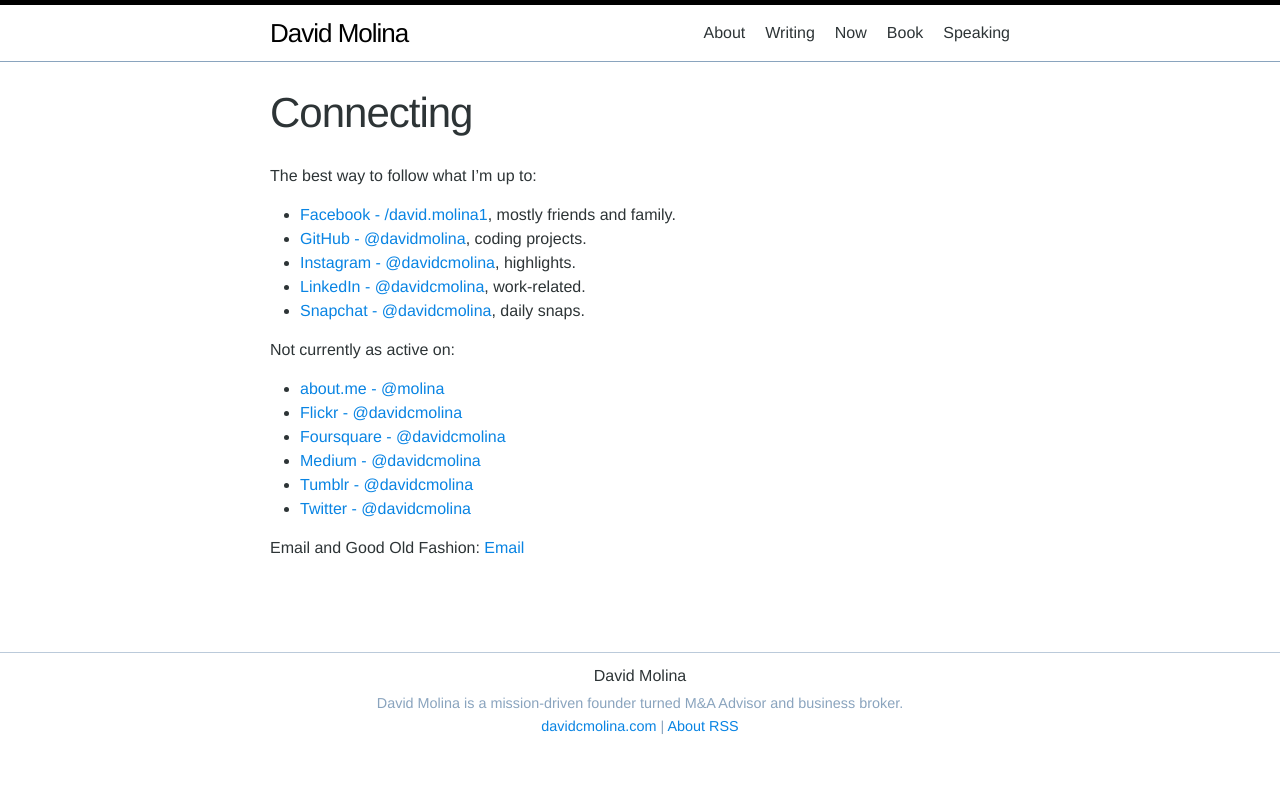
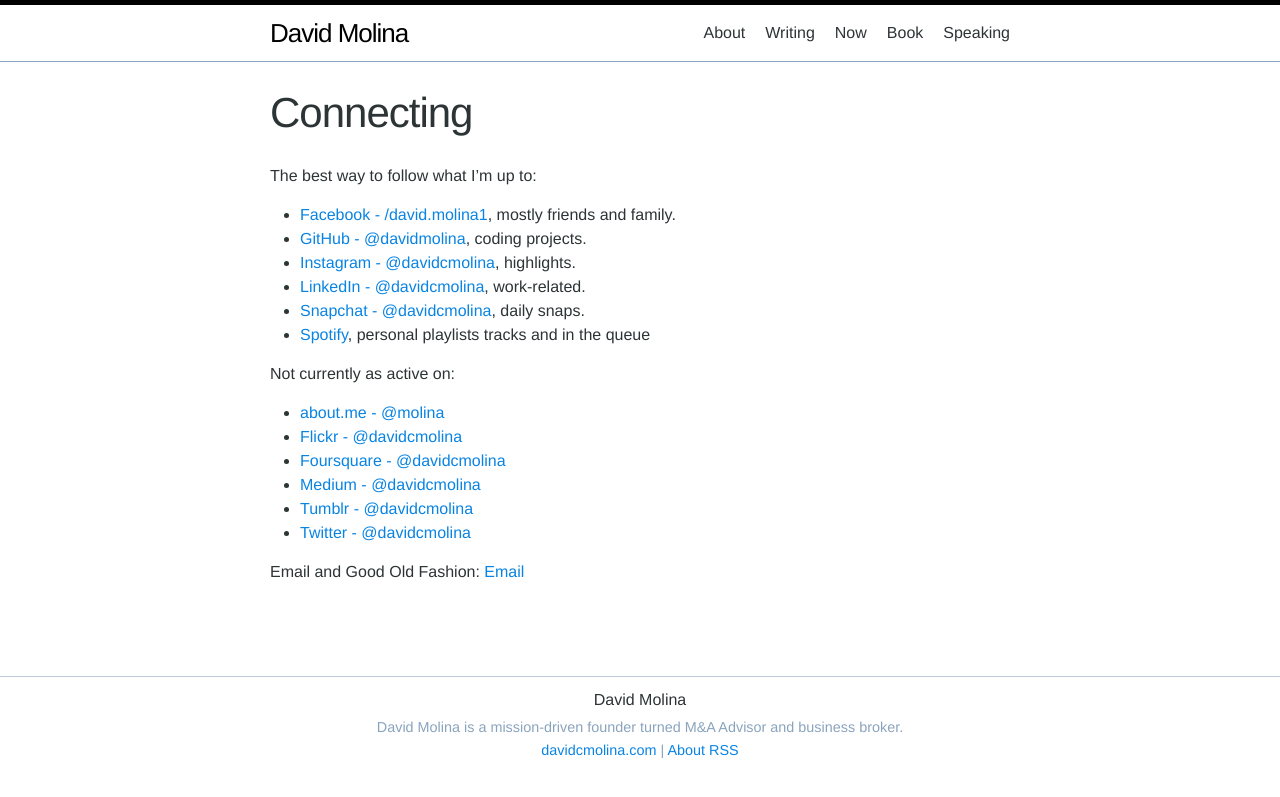
Before and after one commit to davidmolina/davidmolina.github.io, a Jekyll site: the page built from connecting.md, in a window 1280 px wide. Shown: the top 797 px of the page. Built offline with Jekyll 4.4.1, drawn with Linux system fonts in a browser that asks for light colours.

Commit message:
[connecting] added spotify URL

```diff
--- a/connecting.md
+++ b/connecting.md
@@ -13,6 +13,7 @@
 - [Instagram - @davidcmolina](https://www.instagram.com/davidcmolina/), highlights.
 - [LinkedIn - @davidcmolina](https://www.linkedin.com/in/davidcmolina/), work-related.
 - [Snapchat - @davidcmolina](https://snapchat.com/add/davidcmolina), daily snaps.
+- [Spotify](https://open.spotify.com/user/123891019?si=c0d677ee4dca484c), personal playlists tracks and in the queue
 
 Not currently as active on:
 - [about.me - @molina](https://about.me/molina)
```
